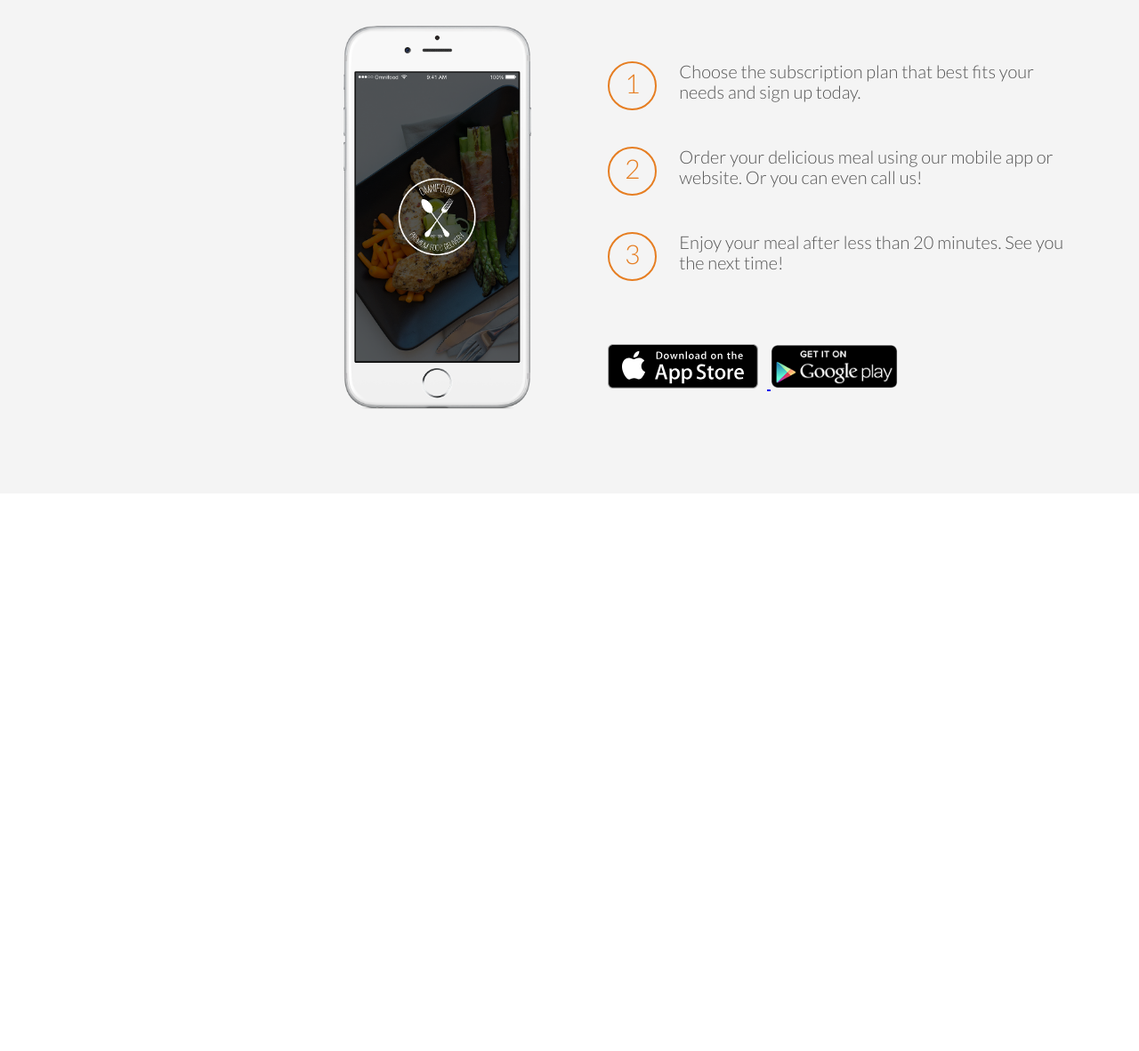
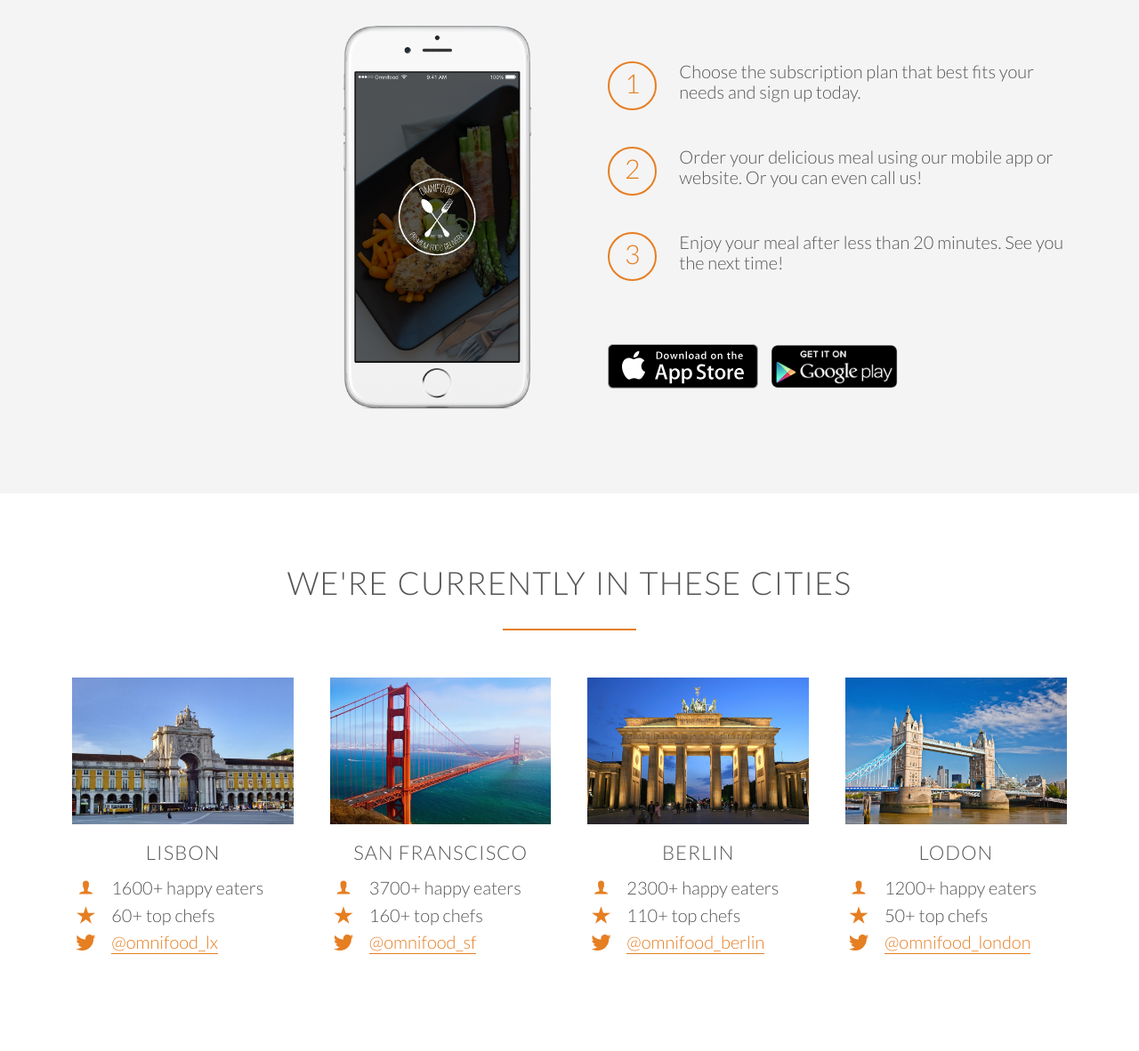
Before and after one commit to cyt231/omnifood, a PHP site: page / in a window 1280 px wide. Shown: the part 2212-3394 px from the top of the page at 89% size. Before the commit the page ends 2672 px from the top, so only its background shows below. Run offline with PHP 8.4, Linux system fonts and the light colour scheme; some web fonts are replaced.

Commit message:
Patch 0.3 - Seção "Cities"
Adicionado a seção "Cities"

```diff
--- a/index.html
+++ b/index.html
@@ -154,5 +154,78 @@
 			</div>
 		</section>
 
+		<section class="cities">
+			<h2>We're currently in these cities</h2>
+			<!-- LISBON -->
+			<div class="row">
+				<div class="col span-1-of-4 box">
+					<img src="resources/img/lisbon-3.jpg" alt="Lisbon">
+					<h3>Lisbon</h3>
+					<div class="city-feature">
+						<i class="ion-ios-person icon-small"></i>
+						1600+ happy eaters
+					</div>
+					<div class="city-feature">
+						<i class="ion-ios-star icon-small"></i>
+						60+ top chefs
+					</div>
+					<div class="city-feature">
+						<i class="ion-social-twitter icon-small"></i>
+						<a href="#">@omnifood_lx</a>
+					</div>
+				</div>
+				<!-- SAN FRANCISCO -->
+				<div class="col span-1-of-4 box">
+					<img src="resources/img/san-francisco.jpg" alt="San Francisco">
+					<h3>San Franscisco</h3>
+					<div class="city-feature">
+						<i class="ion-ios-person icon-small"></i>
+						3700+ happy eaters
+					</div>
+					<div class="city-feature">
+						<i class="ion-ios-star icon-small"></i>
+						160+ top chefs
+					</div>
+					<div class="city-feature">
+						<i class="ion-social-twitter icon-small"></i>
+						<a href="#">@omnifood_sf</a>
+					</div>
+				</div>
+				<!-- BERLIN -->
+				<div class="col span-1-of-4 box">
+					<img src="resources/img/berlin.jpg" alt="Berlin">
+					<h3>Berlin</h3>
+					<div class="city-feature">
+						<i class="ion-ios-person icon-small"></i>
+						2300+ happy eaters
+					</div>
+					<div class="city-feature">
+						<i class="ion-ios-star icon-small"></i>
+						110+ top chefs
+					</div>
+					<div class="city-feature">
+						<i class="ion-social-twitter icon-small"></i>
+						<a href="#">@omnifood_berlin</a>
+					</div>
+				</div>
+				<!-- LODON -->
+				<div class="col span-1-of-4 box">
+					<img src="resources/img/london.jpg" alt="London">
+					<h3>Lodon</h3>
+					<div class="city-feature">
+						<i class="ion-ios-person icon-small"></i>
+						1200+ happy eaters
+					</div>
+					<div class="city-feature">
+						<i class="ion-ios-star icon-small"></i>
+						50+ top chefs
+					</div>
+					<div class="city-feature">
+						<i class="ion-social-twitter icon-small"></i>
+						<a href="#">@omnifood_london</a>
+					</div>
+				</div>
+			</div>
+		</section>
 	</body>
 </html>
--- a/resources/css/style.css
+++ b/resources/css/style.css
@@ -80,6 +80,20 @@ h3{
 	text-align: center;
 }
 
+.icon-small{
+	display: inline-block;
+	width: 30px;
+	text-align: center;
+	color: #e67e22;
+	font-size: 120%;
+	margin-right: 10px;
+
+	/*SECRETS TO ALIGN TEXT ICONS*/
+	line-height: 120%;
+	vertical-align: middle;
+	margin-top: -5px;
+}
+
 /* Paragraphs -----------------------------------*/
 
 .long-copy{
@@ -105,7 +119,24 @@ h3{
 }
 
 
-/* BUTTONS */
+/* LINKS ----------------------------------------*/
+
+a:link,
+a:visited{
+	color: #e67e22;
+	text-decoration: none;
+	padding-bottom: 1px;
+	border-bottom: 1px solid #e67e22;
+	transition: border-bottom 0.2s, color 0.2s;
+}
+
+a:hover,
+a:active{
+	color: #555;
+	border-bottom: 1px solid transparent;
+}
+
+/* BUTTONS --------------------------------------*/
 
 .btn:link,
 .btn:visited{
@@ -295,8 +326,27 @@ header{
 	margin-right: 25px;
 }
 
+.btn-app:link,
+.btn-app:visited{
+	border: 0;
+}
+
 .btn-app img{
 	height: 50px;
 	width: auto;
 	margin-right: 10px;
 }
+
+/*----------------------------------------------*/
+/* CITIES SECTION 								*/
+/*----------------------------------------------*/
+
+.box img{
+	width: 100%;
+	height: auto;
+	margin-bottom: 15px;
+}
+
+.city-feature{
+	margin-bottom: 5px;
+}
```
Also changed, not shown: README.md.
